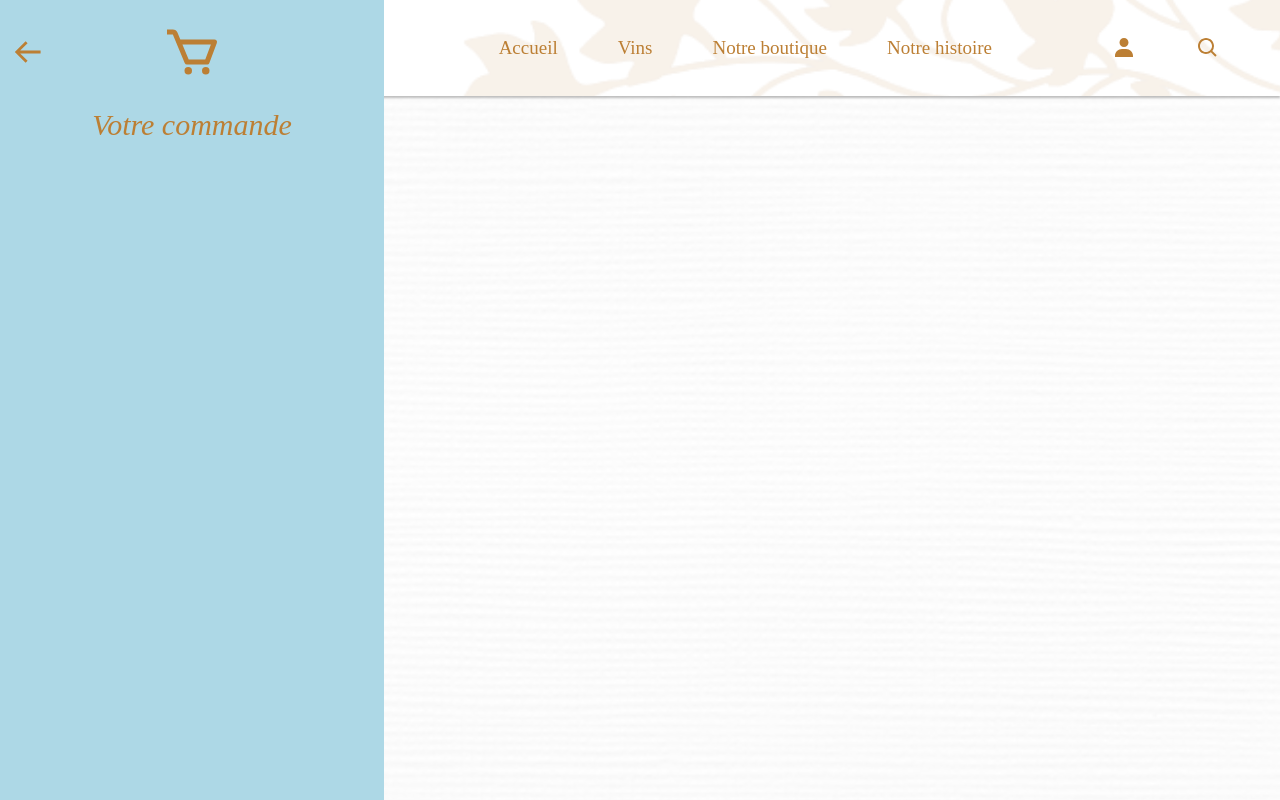
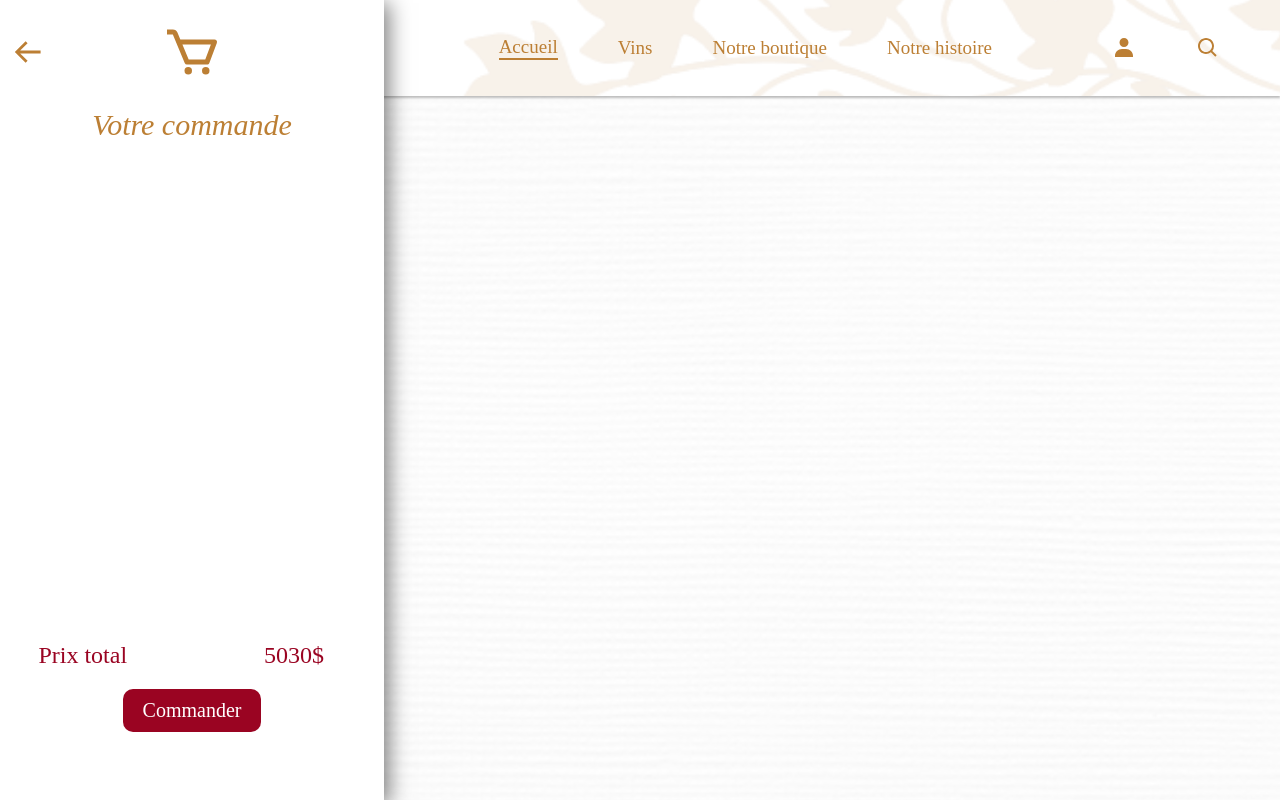
Before and after one commit to boomee-pro/sommelier-web, a Next.js app: page / in a window 1280 px wide. Both pictures are taken after a click on the element 68 px from the left and 746 px from the top of the page. Built offline with nearby package versions, Linux system fonts and the light colour scheme; a web font is replaced by a local one.

Commit message:
init mongodb + finish slidecart

```diff
--- a/components/Layout/cart.jsx
+++ b/components/Layout/cart.jsx
@@ -19,6 +19,9 @@ export default function Cart() {
           <div><svg xmlns="http://www.w3.org/2000/svg" width="24" height="24" fill='currentColor'><path d="M21.822 7.431A1 1 0 0 0 21 7H7.333L6.179 4.23A1.994 1.994 0 0 0 4.333 3H2v2h2.333l4.744 11.385A1 1 0 0 0 10 17h8c.417 0 .79-.259.937-.648l3-8a1 1 0 0 0-.115-.921zM17.307 15h-6.64l-2.5-6h11.39l-2.25 6z"></path><circle cx="10.5" cy="19.5" r="1.5"></circle><circle cx="17.5" cy="19.5" r="1.5"></circle></svg></div>
         </div>
         <h3>Votre commande</h3>
+        <div className={styles.cartContent}></div>
+        <h2>Prix total<span>5030$</span></h2>
+        <button>Commander</button>
       </div>
 
 
--- a/components/Layout/navbar.jsx
+++ b/components/Layout/navbar.jsx
@@ -1,7 +1,12 @@
 import styles from '../../styles/layout.module.scss';
 import Link from 'next/link';
+import { useRouter } from "next/router";
+import classNames from 'classnames';
 
 export default function Navbar() {
+
+  const router = useRouter();
+
   return (
     <header className={styles.nav}>
       <div className={styles.bg}></div>
@@ -11,10 +16,10 @@ export default function Navbar() {
       <div className={styles.logo}>Sommelier</div>
       <div className={styles.items}>
         <ul>
-          <li><Link href="/">Accueil</Link></li>
-          <li><Link href="/wines">Vins</Link></li>
-          <li>Notre boutique</li>
-          <li>Notre histoire</li>
+          <li className={classNames(router.pathname === "/" && styles.activeLink)}><Link href="/">Accueil</Link></li>
+          <li className={classNames(router.pathname === "/wines" && styles.activeLink)}><Link href="/wines">Vins</Link></li>
+          <li className={classNames(router.pathname === "/shop" && styles.activeLink)}>Notre boutique</li>
+          <li className={classNames(router.pathname === "/story" && styles.activeLink)}>Notre histoire</li>
           <li className={styles.spacer}></li>
           <li className={styles.logoSvg}><svg xmlns="http://www.w3.org/2000/svg" fill="currentColor" width="24" height="24"><path d="M7.5 6.5C7.5 8.981 9.519 11 12 11s4.5-2.019 4.5-4.5S14.481 2 12 2 7.5 4.019 7.5 6.5zM20 21h1v-1c0-3.859-3.141-7-7-7h-4c-3.86 0-7 3.141-7 7v1h17z"/></svg></li>
           <li className={styles.logoSvg}><svg xmlns="http://www.w3.org/2000/svg" fill="currentColor" width="24" height="24"><path d="M10 18a7.952 7.952 0 0 0 4.897-1.688l4.396 4.396 1.414-1.414-4.396-4.396A7.952 7.952 0 0 0 18 10c0-4.411-3.589-8-8-8s-8 3.589-8 8 3.589 8 8 8zm0-14c3.309 0 6 2.691 6 6s-2.691 6-6 6-6-2.691-6-6 2.691-6 6-6z"/></svg></li>
--- a/package.json
+++ b/package.json
@@ -10,6 +10,7 @@
   },
   "dependencies": {
     "classnames": "^2.3.1",
+    "mongodb": "^4.4.1",
     "next": "12.1.2",
     "react": "18.0.0",
     "react-dom": "18.0.0"
--- a/styles/Layout.module.scss
+++ b/styles/Layout.module.scss
@@ -20,11 +20,12 @@
     width: 0;
     position: fixed;
     top: 0;
-    height: 100vh;
-    background-color: lightblue;
+    height: 100%;
+    background-color: white;
+    text-align: center;
     z-index: 1;
     transition: 0.2s;
-
+    box-shadow: 4px 4px 20px 1px rgba(0, 0, 0, 0.5);
     .top {
         display: flex;
         align-items: center;
@@ -61,15 +62,47 @@
         color: var(--gold-main);
     }
 
+    .cartContent {
+        width: 80%;
+        height: 60%;
+        margin: 0 auto;
+    }
+
+    h2 {
+        width: 80%;
+        text-align: left;
+        margin: 20px auto 20px;
+        color: var(--red-main);
+        font-weight: 400;
+        font-size: 24px;
+        span {
+            position: absolute;
+            right: 2.5em;
+        }
+    }
+
+    button {
+        background-color: var(--red-main);
+        color: white;
+        font-size: 20px;
+        padding: 10px 20px;
+        border-radius: 10px;
+    }
+
     * {
         visibility: hidden;
+        opacity: 0;
     }
+
+
 }
 
 .active {
     width: 30%;
     * {
+        transition: 1s;
         visibility: visible;
+        opacity: 1;
     }
 }
 
@@ -117,18 +150,45 @@
         justify-content: flex-end;
         margin-right: 40px;
 
+        .activeLink {
+            border-bottom: 2px solid var(--gold-main);
+        }
+
+
+
         li {
+            position: relative;
             font-weight: 400;
             font-size: 19px;
             color: var(--gold-main);
             z-index: 2;
+            &:after {
+                content:'';
+                position: absolute;
+                width: 100%;
+                height: 2px;
+                bottom: -2px;
+                left: 0;
+                background-color: var(--gold-main);
+                transform: scaleX(0);
+                transform-origin: bottom right;
+                transition: transform 0.3s;
+            }
+
+            &:not(.activeLink):hover {
+                &:after {
+                    transform-origin: bottom left;
+                    transform: scaleX(1);
+                }
+            }
             a {
                 text-decoration: none;
                 color: var(--gold-main);
 
             }
+
+
         }
-
         .logoSvg {
             display: flex;
             align-items: center;
@@ -139,6 +199,8 @@
     }
 
 }
+
+
 
 @media (max-width: 1176px) {
     .nav {
```
Also changed, not shown: modules/db.js (added, +8 -0 lines), 2 other files (tests, documents, lock files or other folders).
